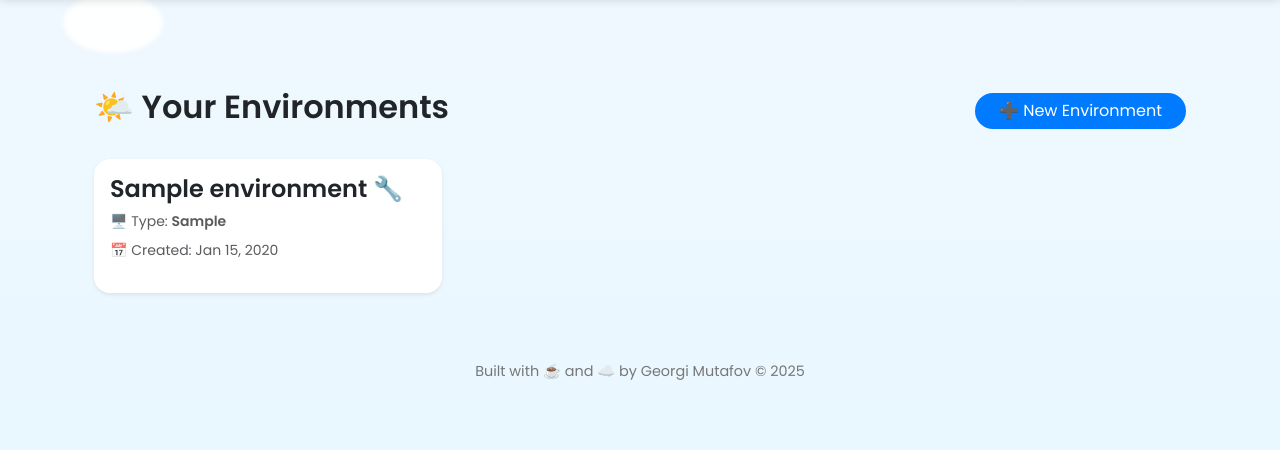
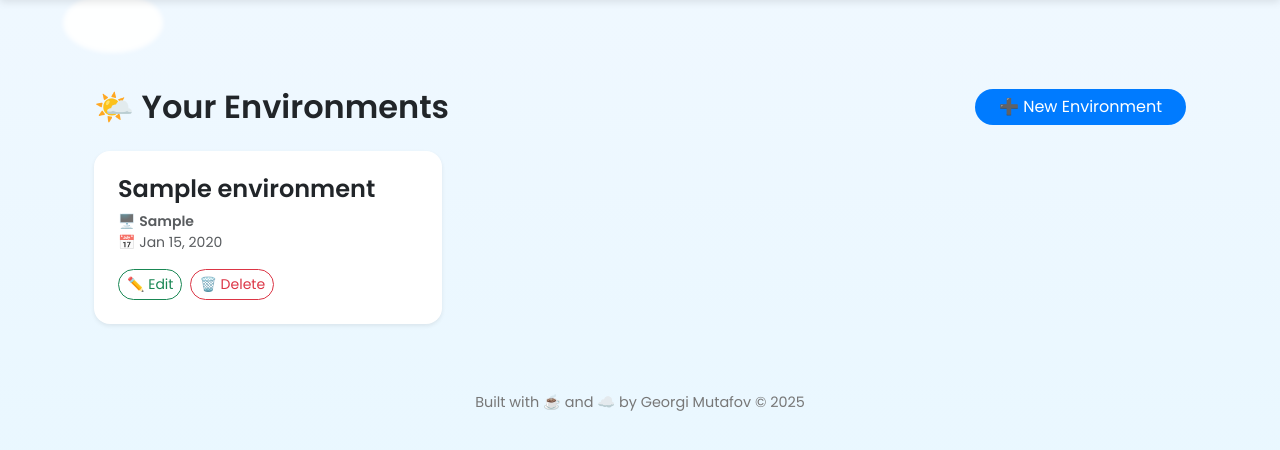
Before and after one commit to gmutafov/cloud-environment-manager, a Django app: page /environments/ in a window 1280 px wide. Shown: the part 57-507 px from the top of the page. Run offline with Django 5.2, Linux system fonts and the light colour scheme; a user stored in the database is signed in; tables that the repository leaves empty hold one stand-in row (values such as "Sample post").

Commit message:
added edit and delete logic

```diff
--- a/backend/environments/urls.py
+++ b/backend/environments/urls.py
@@ -1,7 +1,11 @@
-from django.urls import path
-from environments.views import EnvironmentListView, EnvironmentCreateView
+from django.urls import path, include
+from environments.views import EnvironmentListView, EnvironmentCreateView, EnvironmentUpdateView, EnvironmentDeleteView
 
 urlpatterns = [
     path('', EnvironmentListView.as_view(), name='environment_list'),
     path('create/', EnvironmentCreateView.as_view(), name='environment_create'),
+    path('<int:pk>/', include([
+        path('edit/', EnvironmentUpdateView.as_view(), name = 'environment_edit'),
+        path('delete/', EnvironmentDeleteView.as_view(), name = 'environment_delete'),
+    ])),
 ]
--- a/backend/environments/views.py
+++ b/backend/environments/views.py
@@ -1,8 +1,9 @@
 from django.contrib.auth.mixins import LoginRequiredMixin
 from django.shortcuts import render
 from django.urls import reverse_lazy
-from django.views.generic import ListView, CreateView
+from django.views.generic import ListView, CreateView, UpdateView, DeleteView
 
+from environments.forms import EnvironmentForm
 from environments.models import Environment
 
 
@@ -18,9 +19,27 @@ class EnvironmentListView(LoginRequiredMixin, ListView):
 class EnvironmentCreateView(LoginRequiredMixin, CreateView):
     model = Environment
     template_name = "environments/environment_form.html"
-    fields = ['name', 'description', 'environment_type', 'status']
+    fields = EnvironmentForm
     success_url = reverse_lazy('environment_list')
 
     def form_valid(self, form):
         form.instance.owner = self.request.user
         return super().form_valid(form)
+
+class EnvironmentUpdateView(UpdateView):
+    model = Environment
+    form_class = EnvironmentForm
+    template_name = 'environments/environment_form.html'  # Reuse create form
+    success_url = reverse_lazy('environment_list')
+
+    def get_queryset(self):
+        return Environment.objects.filter(owner=self.request.user)
+
+
+class EnvironmentDeleteView(DeleteView):
+    model = Environment
+    template_name = 'environments/environment_confirm_delete.html'
+    success_url = reverse_lazy('environment_list')
+
+    def get_queryset(self):
+        return Environment.objects.filter(owner=self.request.user)
--- a/backend/templates/environments/environment_list.html
+++ b/backend/templates/environments/environment_list.html
@@ -3,8 +3,10 @@
 
 {% block content %}
 <div class="container py-5">
+
+    <!-- Header -->
     <div class="d-flex justify-content-between align-items-center mb-4">
-    <h2 class="fw-bold">🌤️ Your Environments</h2>
+        <h2 class="fw-bold m-0">🌤️ Your Environments</h2>
         <a href="{% url 'environment_create' %}" class="btn btn-primary rounded-pill px-4">➕ New Environment</a>
     </div>
 
@@ -12,18 +14,24 @@
     <div class="row g-4">
         {% for env in environments %}
         <div class="col-md-4">
-          <div class="card shadow-sm border-0 rounded-4 h-100 p-3 env-card">
-            <h4 class="fw-semibold">{{ env.name }} 🔧</h4>
-            <p class="text-muted small mb-2">🖥️ Type: <strong>{{ env.environment_type }}</strong></p>
-            <p class="text-muted small">📅 Created: {{ env.created_at|date:"M d, Y" }}</p>
+            <div class="card shadow-sm border-0 rounded-4 h-100 p-4 env-card d-flex flex-column">
 
-            <!-- Buttons can be added later here if needed:
-            <div class="mt-auto">
-              <a class="btn btn-outline-primary btn-sm rounded-pill">👀 View</a>
-              <a class="btn btn-outline-success btn-sm rounded-pill">✏️ Edit</a>
-              <a class="btn btn-outline-danger btn-sm rounded-pill">🗑️ Delete</a>
+                <h4 class="fw-bold mb-2 text-truncate">{{ env.name }}</h4>
+
+                <ul class="list-unstyled small mb-3 text-muted ps-0">
+                    <li>🖥️ <strong>{{ env.environment_type }}</strong></li>
+                    <li>📅 {{ env.created_at|date:"M d, Y" }}</li>
+                </ul>
+
+                <div class="mt-auto d-flex gap-2">
+                    <!--                    <a class="btn btn-outline-primary btn-sm rounded-pill">👀 View</a>-->
+                    <a href="{% url 'environment_edit' env.pk %}" class="btn btn-outline-success btn-sm rounded-pill">✏️
+                        Edit</a>
+                    <a href="{% url 'environment_delete' env.pk %}" class="btn btn-outline-danger btn-sm rounded-pill">🗑️
+                        Delete</a>
                 </div>
-            -->
+
+
             </div>
         </div>
         {% endfor %}
@@ -39,6 +47,7 @@
     .env-card {
         transition: transform 0.2s ease, box-shadow 0.2s ease;
     }
+
     .env-card:hover {
         transform: translateY(-4px);
         box-shadow: 0 6px 15px rgba(0, 0, 0, 0.1);
```
Also changed, not shown: backend/environments/forms.py (added, +8 -0 lines), backend/templates/environments/environment_confirm_delete.html (added, +17 -0 lines). Lines whose indentation alone changed are shown as unchanged.
